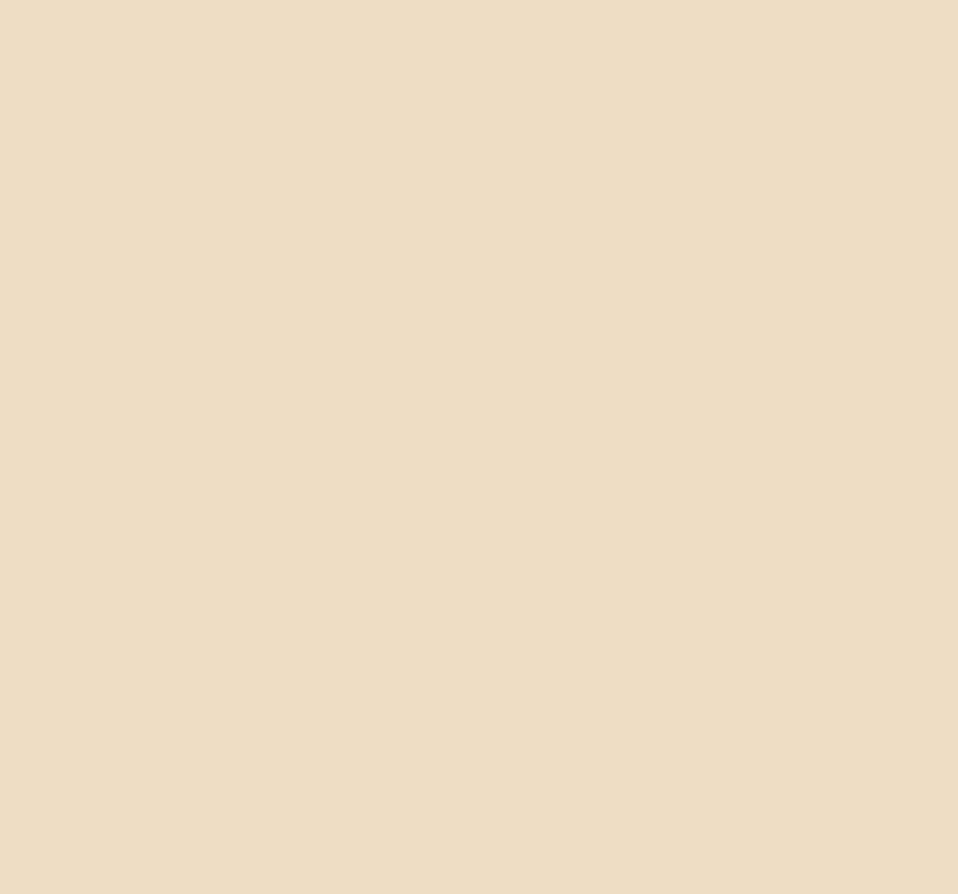
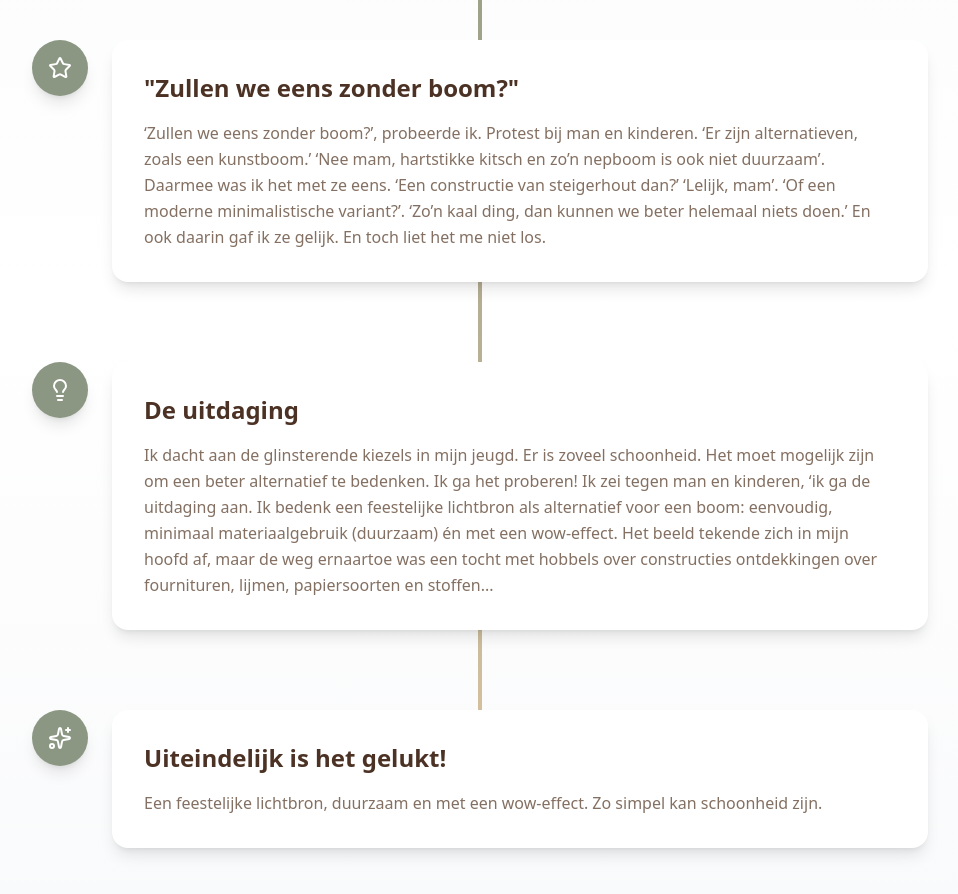
Before and after one commit to Juliasmitjes/lichtsculpturen, a React (Vite) app: page / in a window 1280 px wide. Shown: the part 5740-6634 px from the top of the page, without its empty margins (160-1118 px from the left). Before the commit the page ends 5404 px from the top, so only its background shows below. Built offline with nearby package versions, Linux system fonts and the light colour scheme; a web font is replaced by a local one.

Commit message:
webs live

```diff
--- a/package.json
+++ b/package.json
@@ -22,6 +22,7 @@
     "react-dom": "^19.1.1",
     "react-router-dom": "^7.8.2",
     "sonner": "^2.0.7",
+    "swiper": "^11.2.10",
     "tailwind-merge": "^3.3.1"
   },
   "devDependencies": {
--- a/src/components/Story.tsx
+++ b/src/components/Story.tsx
@@ -26,6 +26,29 @@ const Story = () => {
       title: "Herbruikbaar",
       description:
         "Sculpturen die meegroeien met de seizoenen. Van winter naar lente, altijd mooi.",
+    },
+  ];
+
+   const storySteps = [
+    {
+      icon: TreePine,
+      title: "Van groene joekel tot verdord skelet",
+      text: "Kerst het feest van licht, goud en glitters én van kerstbomen. Bij ons thuis altijd twee stuks, Nordmannen, een kleintje in de voorkamer en een grote joekel in de achterkamer. Bos in huis, dennengeur, het groen, zo fijn, maar ook het trieste vooruitzicht: over een paar weken de bomen afgedankt bij het vuil als verdorde skeletten.",
+    },
+    {
+      icon: Star,
+      title: '"Zullen we eens zonder boom?"',
+      text: "‘Zullen we eens zonder boom?’, probeerde ik. Protest bij man en kinderen. ‘Er zijn alternatieven, zoals een kunstboom.’ ‘Nee mam, hartstikke kitsch en zo’n nepboom is ook niet duurzaam’. Daarmee was ik het met ze eens. ‘Een constructie van steigerhout dan?’ ‘Lelijk, mam’. ‘Of een moderne minimalistische variant?’. ‘Zo’n kaal ding, dan kunnen we beter helemaal niets doen.’ En ook daarin gaf ik ze gelijk. En toch liet het me niet los.",
+    },
+    {
+      icon: Lightbulb,
+      title: "De uitdaging",
+      text: "Ik dacht aan de glinsterende kiezels in mijn jeugd. Er is zoveel schoonheid. Het moet mogelijk zijn om een beter alternatief te bedenken. Ik ga het proberen! Ik zei tegen man en kinderen, ‘ik ga de uitdaging aan. Ik bedenk een feestelijke lichtbron als alternatief voor een boom: eenvoudig, minimaal materiaalgebruik (duurzaam) én met een wow-effect. Het beeld tekende zich in mijn hoofd af, maar de weg ernaartoe was een tocht met hobbels over constructies ontdekkingen over fournituren, lijmen, papiersoorten en stoffen...",
+    },
+    {
+      icon: Sparkles,
+      title: "Uiteindelijk is het gelukt!",
+      text: "Een feestelijke lichtbron, duurzaam en met een wow-effect. Zo simpel kan schoonheid zijn.",
     },
   ];
 
--- /dev/null
+++ b/src/components/Test.tsx
@@ -0,0 +1,62 @@
+import { TreePine, Star, Lightbulb, Sparkles } from "lucide-react";
+
+const Story = () => {
+  const storySteps = [
+    {
+      icon: TreePine,
+      title: "Van groene joekel tot verdord skelet",
+      text: "Kerst het feest van licht, goud en glitters én van kerstbomen. Bij ons thuis altijd twee stuks, Nordmannen, een kleintje in de voorkamer en een grote joekel in de achterkamer. Bos in huis, dennengeur, het groen, zo fijn, maar ook het trieste vooruitzicht: over een paar weken de bomen afgedankt bij het vuil als verdorde skeletten.",
+    },
+    {
+      icon: Star,
+      title: '"Zullen we eens zonder boom?"',
+      text: "‘Zullen we eens zonder boom?’, probeerde ik. Protest bij man en kinderen. ‘Er zijn alternatieven, zoals een kunstboom.’ ‘Nee mam, hartstikke kitsch en zo’n nepboom is ook niet duurzaam’. Daarmee was ik het met ze eens. ‘Een constructie van steigerhout dan?’ ‘Lelijk, mam’. ‘Of een moderne minimalistische variant?’. ‘Zo’n kaal ding, dan kunnen we beter helemaal niets doen.’ En ook daarin gaf ik ze gelijk. En toch liet het me niet los.",
+    },
+    {
+      icon: Lightbulb,
+      title: "De uitdaging",
+      text: "Ik dacht aan de glinsterende kiezels in mijn jeugd. Er is zoveel schoonheid. Het moet mogelijk zijn om een beter alternatief te bedenken. Ik ga het proberen! Ik zei tegen man en kinderen, ‘ik ga de uitdaging aan. Ik bedenk een feestelijke lichtbron als alternatief voor een boom: eenvoudig, minimaal materiaalgebruik (duurzaam) én met een wow-effect. Het beeld tekende zich in mijn hoofd af, maar de weg ernaartoe was een tocht met hobbels over constructies ontdekkingen over fournituren, lijmen, papiersoorten en stoffen...",
+    },
+    {
+      icon: Sparkles,
+      title: "Uiteindelijk is het gelukt!",
+      text: "Een feestelijke lichtbron, duurzaam en met een wow-effect. Zo simpel kan schoonheid zijn.",
+    },
+  ];
+
+  return (
+    <section id="verhaal" className="py-20 bg-gradient-to-b from-gray-50 via-white to-gray-50 relative overflow-hidden">
+      <div className="max-w-4xl mx-auto relative">
+        {/* verticale lijn */}
+        <div className="absolute left-1/2 transform -translate-x-1/2 h-full w-1 bg-gradient-to-b from-primary to-secondary"></div>
+
+        <div className="space-y-20">
+          {storySteps.map((step, i) => {
+            const Icon = step.icon;
+            return (
+              <div key={i} className="flex flex-col lg:flex-row items-start gap-6 relative">
+                {/* icon + lijn connector */}
+                <div className="flex flex-col items-center relative z-10">
+                  <div className="w-14 h-14 bg-primary rounded-full flex items-center justify-center text-white shadow-lg animate-fadeIn">
+                    <Icon className="w-6 h-6" />
+                  </div>
+                  {i !== storySteps.length - 1 && (
+                    <div className="flex-1 w-px bg-gradient-to-b from-primary to-secondary"></div>
+                  )}
+                </div>
+
+                {/* content */}
+                <div className="bg-white p-8 rounded-2xl shadow-lg flex-1 animate-fadeIn">
+                  <h3 className="text-2xl font-bold text-foreground mb-4">{step.title}</h3>
+                  <p className="text-muted-foreground leading-relaxed">{step.text}</p>
+                </div>
+              </div>
+            );
+          })}
+        </div>
+      </div>
+    </section>
+  );
+};
+
+export default Story;
--- a/src/pages/Index.tsx
+++ b/src/pages/Index.tsx
@@ -3,6 +3,7 @@ import Hero from "../components/Hero";
 import Gallery from "../components/Gallery";
 import About from "../components/About";
 import Story from "../components/Story";
+import Test from "../components/Test"
 
 const Index = () => {
   return (
@@ -12,6 +13,7 @@ const Index = () => {
       <Gallery />
       <About />
       <Story />
+      <Test />
     </main>
   );
 };
```
Also changed, not shown: 1 other file (tests, documents, lock files or other folders).
